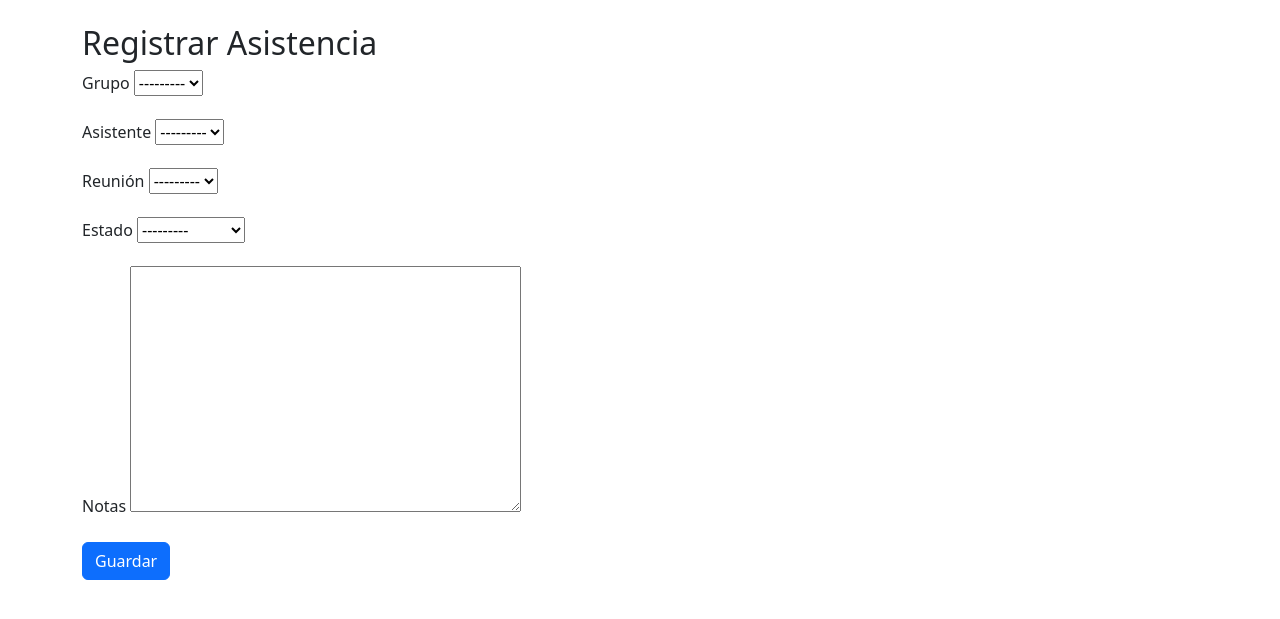
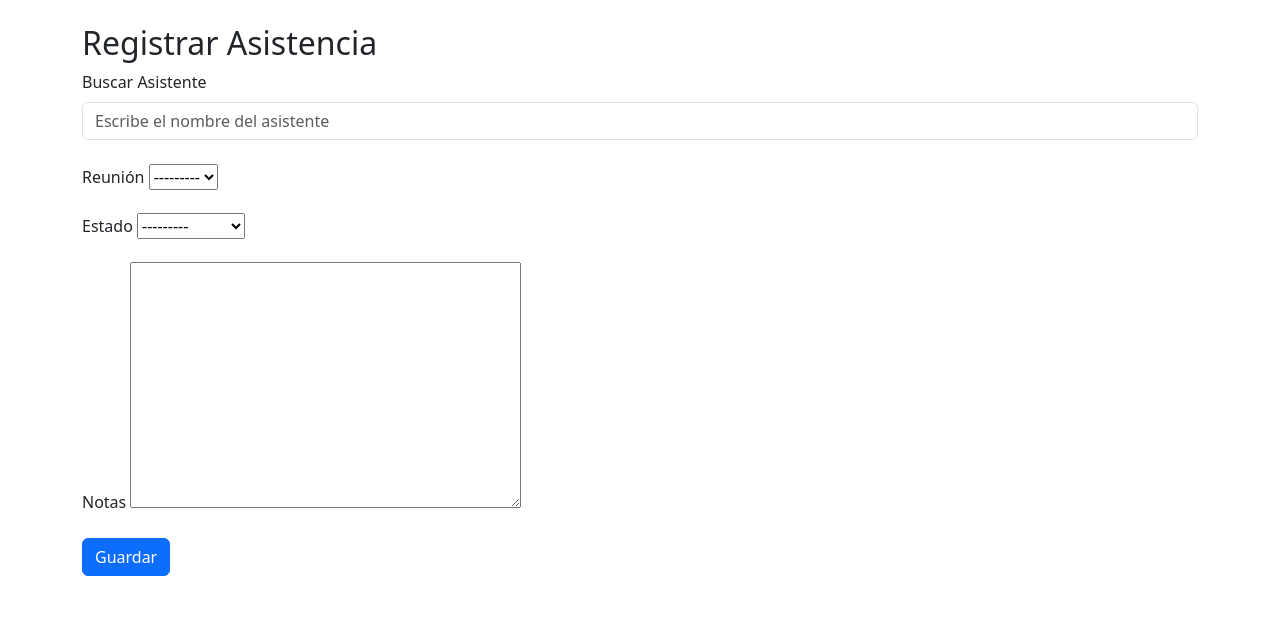
Before and after one commit to afcruzc/comunidad_asistencia, a Django app: page /asistencias/nuevo/ in a window 1280 px wide. Shown: the part 56-675 px from the top of the page. Run offline with Django 5.2, Linux system fonts and the light colour scheme; the visitor is signed in with stand-in values (Sample User, id 1); data that the repository does not hold is empty.

Commit message:
Funcionalidad de busqueda por nombre

```diff
--- a/asistencia/forms.py
+++ b/asistencia/forms.py
@@ -1,17 +1,7 @@
 from django import forms
-from .models import Asistente, Reunion, Asistencia, GrupoTrabajo
+from .models import Asistente, Reunion, Asistencia
 
 class AsistenciaForm(forms.ModelForm):
-    grupo = forms.ModelChoiceField(queryset=GrupoTrabajo.objects.all(), required=True, label="Seleccionar Grupo")
-
     class Meta:
         model = Asistencia
         fields = ['asistente', 'reunion', 'estado', 'notas']
-
-    def clean(self):
-        cleaned_data = super().clean()
-        grupo = cleaned_data.get('grupo')
-        asistente = cleaned_data.get('asistente')
-        if grupo and asistente and asistente not in grupo.asistentes.all():
-            raise forms.ValidationError("El asistente seleccionado no pertenece al grupo elegido.")
-        return cleaned_data
--- a/asistencia/templates/asistencia/asistencia_form.html
+++ b/asistencia/templates/asistencia/asistencia_form.html
@@ -18,12 +18,10 @@
     </div>
     {% endif %}
     <div class="mb-3">
-        <label for="id_grupo" class="form-label">Grupo</label>
-        {{ form.grupo }}
-    </div>
-    <div class="mb-3">
-        <label for="id_asistente" class="form-label">Asistente</label>
-        {{ form.asistente }}
+        <label for="id_asistente_search" class="form-label">Buscar Asistente</label>
+        <input type="text" id="id_asistente_search" class="form-control" placeholder="Escribe el nombre del asistente">
+        <input type="hidden" name="asistente" id="id_asistente" value="">
+        <ul id="asistente_results" class="list-group mt-2" style="max-height: 200px; overflow-y: auto;"></ul>
     </div>
     <div class="mb-3">
         <label for="id_reunion" class="form-label">Reunión</label>
@@ -44,15 +42,35 @@
 <script src="https://code.jquery.com/jquery-3.6.0.min.js"></script>
 <script>
     $(document).ready(function () {
-        $('#id_grupo').change(function () {
-            var grupoId = $(this).val();
-            $.ajax({
-                url: '{% url "filter_asistentes" %}',
-                data: { 'grupo_id': grupoId },
-                success: function (data) {
-                    $('#id_asistente').html(data);
-                }
-            });
+        $('#id_asistente_search').on('input', function () {
+            var query = $(this).val();
+            if (query.length > 0) {
+                $.ajax({
+                    url: '{% url "search_asistentes" %}',
+                    data: { 'query': query },
+                    success: function (data) {
+                        $('#asistente_results').html(data);
+                    }
+                });
+            } else {
+                $('#asistente_results').empty();
+                $('#id_asistente').val('');
+            }
+        });
+
+        $(document).on('click', '.asistente-option', function () {
+            var asistenteId = $(this).data('id');
+            var asistenteNombre = $(this).text().trim();
+            $('#id_asistente_search').val(asistenteNombre);
+            $('#id_asistente').val(asistenteId);
+            $('#asistente_results').empty();
+        });
+
+        // Limpiar el campo oculto si se borra el texto
+        $('#id_asistente_search').on('change', function () {
+            if ($(this).val() === '') {
+                $('#id_asistente').val('');
+            }
         });
     });
 </script>
--- a/asistencia/urls.py
+++ b/asistencia/urls.py
@@ -2,7 +2,7 @@ from django.urls import path
 from .views import (
     GrupoListView, GrupoCreateView, AsistenteListView, AsistenteCreateView,
     AsistenciaCreateView, ReunionCreateView, dashboard_grupo, dashboard_asistente,
-    filter_asistentes
+    filter_asistentes, search_asistentes
 )
 
 urlpatterns = [
@@ -12,7 +12,8 @@ urlpatterns = [
     path('asistentes/nuevo/', AsistenteCreateView.as_view(), name='asistente_create'),
     path('asistencias/nuevo/', AsistenciaCreateView.as_view(), name='asistencia_create'),
     path('reuniones/nuevo/', ReunionCreateView.as_view(), name='reunion_create'),
-    path('filter-asistentes/', filter_asistentes, name='filter_asistentes'),  # Nueva URL
+    path('filter-asistentes/', filter_asistentes, name='filter_asistentes'),
+    path('search-asistentes/', search_asistentes, name='search_asistentes'),  # Nueva URL
     path('dashboard/grupo/<int:grupo_id>/', dashboard_grupo, name='dashboard_grupo'),
     path('dashboard/asistente/<int:asistente_id>/', dashboard_asistente, name='dashboard_asistente'),
 ]
--- a/asistencia/views.py
+++ b/asistencia/views.py
@@ -40,12 +40,22 @@ class AsistenciaCreateView(LoginRequiredMixin, CreateView):
     template_name = 'asistencia/asistencia_form.html'
     success_url = reverse_lazy('grupo_list')
 
-# Nueva vista para filtrar asistentes por grupo
+# Vista para filtrar asistentes por grupo
 @login_required
 def filter_asistentes(request):
     grupo_id = request.GET.get('grupo_id')
     asistentes = Asistente.objects.filter(grupos__id=grupo_id).distinct()
     return render(request, 'asistencia/asistentes_dropdown.html', {'asistentes': asistentes})
+
+# Nueva vista para buscar asistentes por nombre
+@login_required
+def search_asistentes(request):
+    query = request.GET.get('query', '')
+    if query:
+        asistentes = Asistente.objects.filter(nombre__icontains=query).distinct()
+    else:
+        asistentes = Asistente.objects.none()
+    return render(request, 'asistencia/asistentes_search_results.html', {'asistentes': asistentes})
 
 # Vista para crear una reunión
 class ReunionCreateView(LoginRequiredMixin, CreateView):
```
Also changed, not shown: asistencia/templates/asistencia/asistentes_search_results.html (added, +7 -0 lines).
